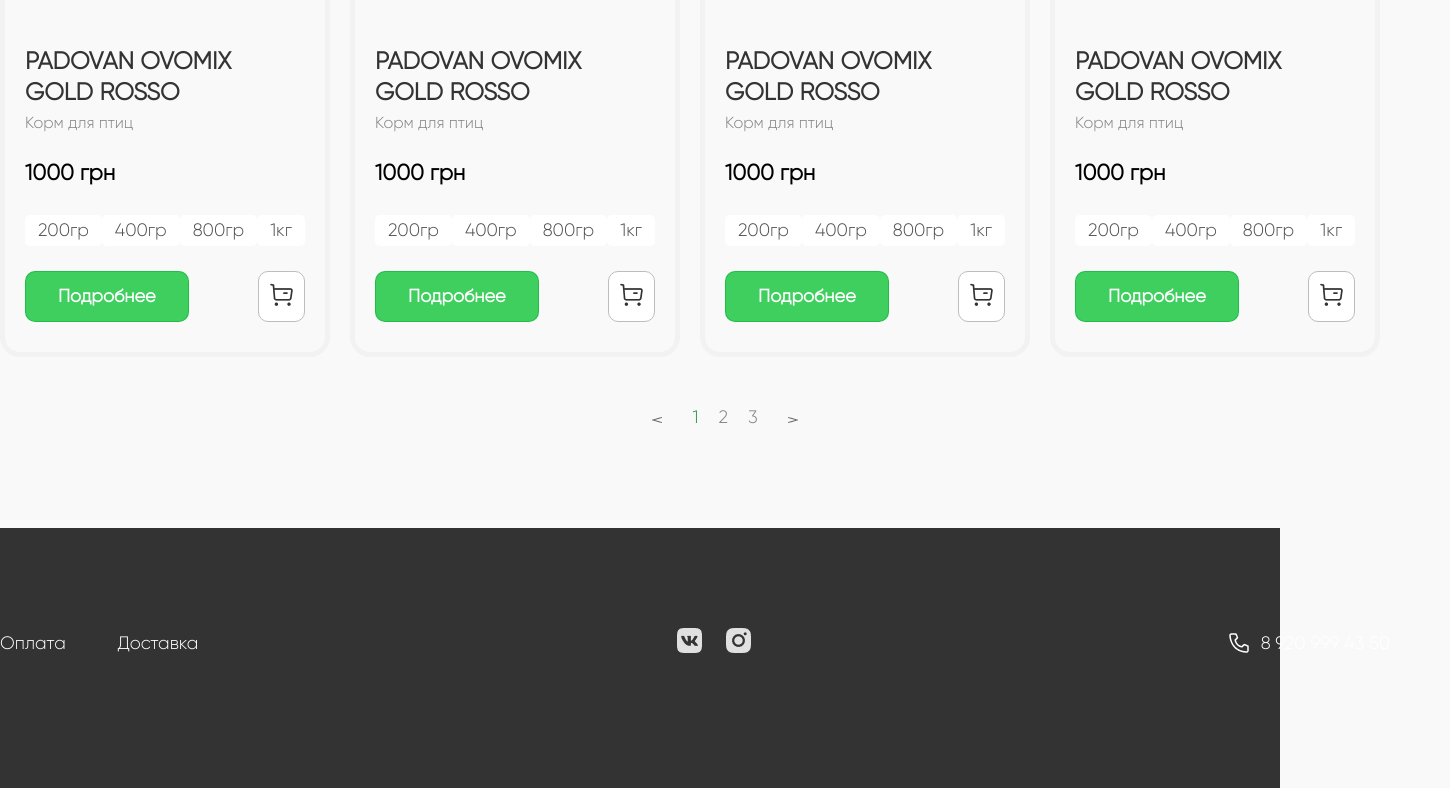
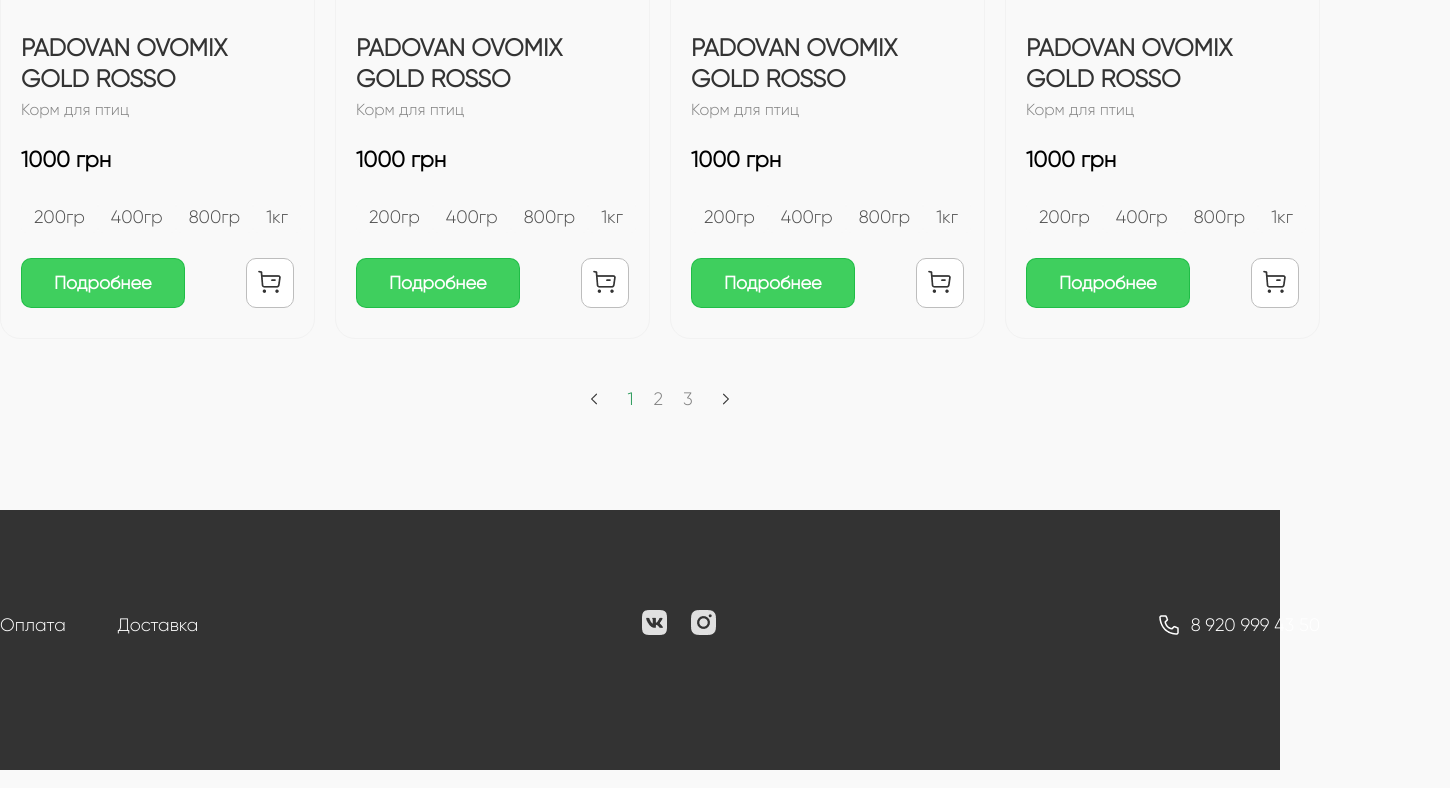
Before and after one commit to Alex777M/FEED, a plain HTML site: page index.html in a window 1280 px wide. Shown: the part 1293-2081 px from the top of the page, 1450 px wide, since content can reach past the window. Drawn offline with Linux system fonts and the light colour scheme; files whose address does not match are found by name.

Commit message:
commit mistakes

```diff
--- a/feed.css
+++ b/feed.css
@@ -30,7 +30,6 @@
     text-decoration: none;
 }
 
-
 .navigation-main-section {
     margin-bottom: 30px;
     display: flex;
@@ -48,13 +47,15 @@
 }
 
 .block {
-    border: 5px solid #F2F2F2;
+    border: 1px solid #F2F2F2;
     padding-left: 20px;
     padding-right: 20px;
     padding-top: 20px;
     padding-bottom: 30px;
     border-radius: 20px;
     position: relative;
+    background-color: #F9F9F9;
+    width: 315px;
 }
 
 .feed {
@@ -70,7 +71,7 @@
 }
 
 .chek {
-    background: #FFFFFF;
+    background-color: #F9F9F9;
     border: 1px solid transparent;
     border-radius: 5px;
     color: #4F4F4F;
@@ -109,7 +110,7 @@
     background: #FFFFFF;
     border: 1px solid #BDBDBD;
     border-radius: 10px;
-    padding: 9px;
+    padding: 9px 10px 8px 9px;
 }
 
 .buttons {
@@ -157,9 +158,26 @@
     right: 0;
 }
 
+.last{
+    width:10.67px;
+    height:9px;
+    color:#333333
+}
+
+.number::before {
+    content: url('./image/down1.png');
+    margin-right: 30px;
+}
+
+.number::after {
+    content: url('./image/down2.png');
+    margin-left: 30px;
+}
+
 .number {
     display:flex;
     justify-content: center;
+    align-items: center;
     text-decoration: none;
     margin-top: 50px;
 }
@@ -172,7 +190,6 @@
     color: #828282;
 }
 
-
 .number-section:active  {
     font-weight: 500;
     font-size: 18px;
@@ -181,30 +198,10 @@
     color: #219653;
 }
 
-.number a:first-child {
-    margin-right: 30px;
-}
-
-.number a:nth-child(4) {
-    margin-right: 30px;
-}
-
-.number a:nth-child(2) {
-    margin-right: 20px;
-    color: #219653;
-    font-weight: 500;
-    font-size: 18px;
-    line-height: 21px;
-    text-decoration: none;
-}
-
-.number a:nth-child(3) {
+.number a:nth-child(-n+2) {
     margin-right: 20px;
 }
 
-.number a {
-    font-weight: 500;
-    font-size: 18px;
-    line-height: 21px;
-    color: #828282;
+.number a:first-child {
+    color: #219653;
 }
--- a/index.html
+++ b/index.html
@@ -12,12 +12,12 @@
         <div class="wrapper">
             <div class="logo-section">
                 <div class="logo">
-                    <img src="./image/logo.png" alt="logo" width="244" height="45">
+                    <a href=""><img src="./image/logo.png" alt="logo" width="244" height="45"></a>
                 </div>
                 <div class="logo-right">
                     <a class="tel-number" href=""><img src="./image/tel.png" alt="tel" width="" height="">8 920 999 43 50 </a>
                     <a href=""><img src="./image/korzina.png" alt="kor" width="35" height="38"></a>
-                    <a href=""><img src="./image/akk.png" alt="akkaunt" width="30" height="30"></a>
+                    <a class="akkaunt" href=""><img src="./image/akk.png" alt="akkaunt" width="30" height="30"></a>
                 </div>
             </div>
             <nav>
@@ -346,11 +346,9 @@
                 </div>
         </div>
         <div class="number">
-            <a href=""><img src="./image/Arrow - Down 1.png" alt="Vk" width="10.67" height="6"></a>
-            <a class="number-section one" href="">1</a>
+            <a class="number-section" href="">1</a>
             <a class="number-section" href="">2</a>
             <a class="number-section" href="">3</a>
-            <a href=""><img src="./image/Arrow - Down 2.png" alt="Vk" width="10.67" height="6"></a>
         </div>
     </main>
     <footer>
--- a/style.css
+++ b/style.css
@@ -8,7 +8,7 @@
 }
 
 .wrapper {
-    width: 1450px;
+    width: 1320px;
     margin-left: auto;
     margin-right: auto;
 }
@@ -21,6 +21,10 @@
     padding-top: 33px;
     padding-bottom: 46px;
     background: #FFFFFF;
+}
+
+.akkaunt {
+    margin-left: 19.30px;
 }
 
 .logo-right {
@@ -36,7 +40,6 @@
 
 
 .tel-number {
-    margin-right: 60px;
     font-weight: 400;
     font-size: 18px;
     line-height: 21px;
@@ -83,6 +86,9 @@
     line-height: 21px;
     color: #4F4F4F;
     text-decoration: none;
+}
+
+.navigation:nth-child(-n+3) {
     margin-right: 40px;
 }
 
@@ -126,6 +132,6 @@
 .kontakt a {
     display: flex;
     align-items: center;
-    gap: 11.25px;
+    margin: 0;
     color: #FFFFFF
 }
```
Also changed, not shown: image/down1.png (renamed from image/Arrow - Down 1.png), image/down2.png (renamed from image/Arrow - Down 2.png).
